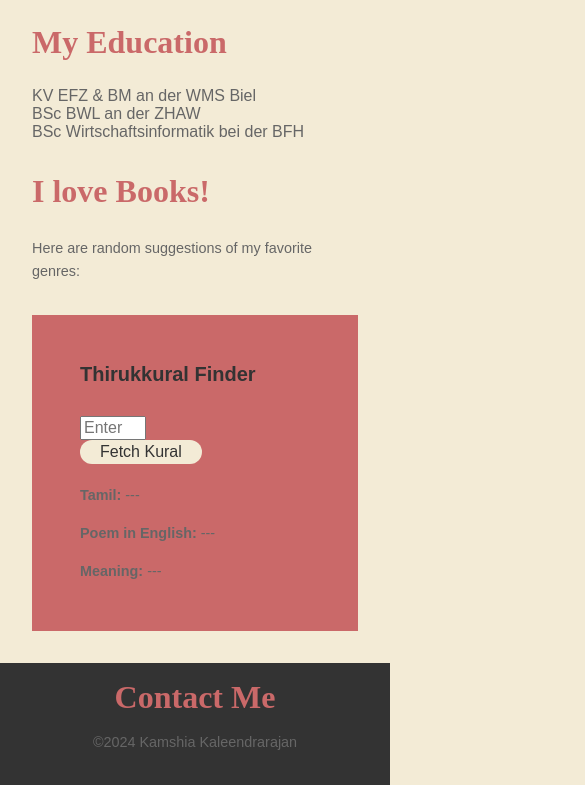
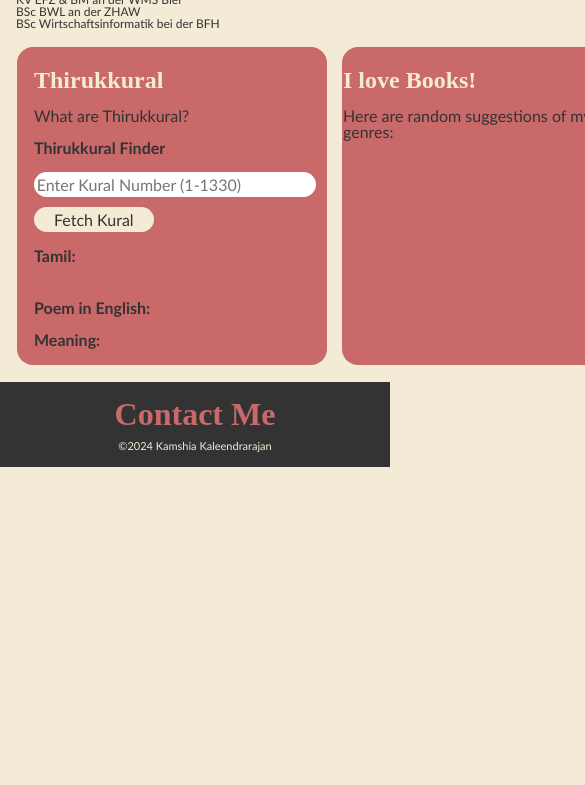
Before and after one commit to kamshia7/portfolio-page-EWEB-KK, a website: page index.html in a window 390 px wide. Shown: the part 730-1515 px from the top of the page, 585 px wide, since content can reach past the window. After the commit the page ends 1197 px from the top, so only its background shows below. Drawn offline with Linux system fonts and the light colour scheme.

Commit message:
css überarbeitet (noch in bereinigung)

```diff
--- a/index.html
+++ b/index.html
@@ -48,45 +48,49 @@
         <div>BSc Wirtschaftsinformatik bei der BFH</div>
       </div>
      </section>
-     <!--API Sections-->
-     <!--Books-->
-     <section>
-      <div>
-        <h1>I love Books!</h1>
-        <p>Here are random suggestions of my favorite genres:</p>
+     <!--Interests-->
+     <section id="Interests">
+      <div class="main-container">
+
+        <!-- Thirukkural Finder -->
+        <div class="main-item">
+          <section>
+            <h2>Thirukkural</h2>
+            <p>What are Thirukkural?</p>
+            <h3>Thirukkural Finder</h3>
+            <input type="number" id="kuralNumberInput" placeholder="Enter Kural Number (1-1330)">
+            <button class="submitBtn">Fetch Kural</button>
+            <div id="result">
+              <p><strong>Tamil:</strong>
+                <br><span id="tamilResultLine1"></span></p>
+                <br><span id="tamilResultLine2"></span></p>
+              <p><strong>Poem in English:</strong>
+                <br><span id="englishResult"></span></p>
+              <p><strong>Meaning:</strong>
+                <br><span id="englishMeaning"></span></p>
+            </div>
+          </section>
+        </div>
+
+        <!-- Books Section -->
+        <div class="main-item">
+          <h2>I love Books!</h2>
+          <p>Here are random suggestions of my favorite genres:</p>
+        </div>
+
       </div>
-     </section>
-     <!--Thirukkurral-->
-     <section class="main-box">
-      <section id="kuralSection">
-        <h3>Thirukkural Finder</h3>
-
-        <input type="number" id="kuralNumberInput" placeholder="Enter Kural Number (1-1330)">
-        <button class="submitBtn">Fetch Kural</button>
-
-        <div class="bottomDiv"></div>
-
-        <div id="result">
-          <p><strong>Tamil:</strong> <span id="tamilResult">---</span></p>
-          <p><strong>Poem in English:</strong> <span id="englishResult">---</span></p>
-          <p><strong>Meaning:</strong> <span id="englishMeaning">---</span></p>
-        </div>
-      </section>
     </section>
-
 
     <script src="script.js"></script>
 
-
-     </section>
      <!--Footer-->
      <footer>
       <div class="subheading">Contact Me</div>
       <div>
         <!--Logos zu Mail, LinkedIn, GitHub-->
       </div>
-      <div>
-        <p>©2024 Kamshia Kaleendrarajan</p>
+      <div class="copyright">
+        ©2024 Kamshia Kaleendrarajan
       </div>
      </footer>
   </body>
--- a/script.js
+++ b/script.js
@@ -1,6 +1,7 @@
 // Selektiere die relevanten Elemente
 const submitBtn = document.querySelector(".submitBtn");
-const tamilResult = document.getElementById("tamilResult");
+const tamilResultLine1 = document.getElementById("tamilResultLine1");
+const tamilResultLine2 = document.getElementById("tamilResultLine2");
 const englishResult = document.getElementById("englishResult");
 const englishMeaning = document.getElementById("englishMeaning");
 
@@ -27,7 +28,8 @@ submitBtn.addEventListener("click", async () => {
     console.log("Kural Data:", data);
 
     // Anzeige der originalen Daten
-    tamilResult.textContent = `${data.line1} ${data.line2}`;
+    tamilResultLine1.textContent = `${data.line1}`;
+    tamilResultLine2.textContent = `${data.line2}`;
     englishResult.textContent = data.translation;
     englishMeaning.textContent = data.en;
   } catch (error) {
--- a/style.css
+++ b/style.css
@@ -1,134 +1,27 @@
 body {
-  font-family: Arial, sans-serif;
+  font-family: "Gill Sans", "Gill Sans MT", Calibri, "Trebuchet MS", sans-serif;
+  font-size: 12px;
   margin: 0;
   padding: 0;
   background-color: #f3ebd6;
-  color: #666;
+  color: #333;
+  line-height: 1;
 }
 
 header {
   text-align: center;
   background-color: #ca6969;
   color: #f3ebd6;
-  padding: 1rem;
+  padding: 16px;
 }
 
 section {
-  margin: 2rem;
-}
-
-/*Buttons*/
-button {
-  font-family: Arial, sans-serif;
-  font-size: 1rem;
-  background-color: #f3ebd6;
-  color: #333;
-  padding: 3px 20px; /* Innenabstand */
-  border: none; /* Keine Umrandung */
-  border-radius: 1rem; /* Abgerundete Ecken */
-  cursor: pointer; /* Mauszeiger als Hand */
-  transition: background-color 0.3s ease; /* Sanfte Übergang beim Hover */
-}
-
-button:hover {
-  background-color: #666;
-}
-
-.submitBtn {
-  font-family: Arial, sans-serif;
-  font-size: 1rem;
-
-  background-color: #f3ebd6;
-  color: #333;
-  padding: 3px 20px;
-  border: none;
-  border-radius: 1rem;
-  cursor: pointer;
-  display: block;
-}
-
-.submitBtn:hover {
-  background-color: #666;
-}
-
-#thirukku ral-section {
-  max-width: 800px;
-  margin: 50px auto;
-  padding: 20px;
-  background-color: white;
-  border-radius: 8px;
-  box-shadow: 0 4px 10px rgba(0, 0, 0, 0.1);
-}
-
-#result {
-  margin-top: 20px;
-  font-size: 18px;
-}
-
-input {
-  font-family: Arial, sans-serif;
-  padding: 1;
-  width: 25%;
-  font-size: 1rem;
-  margin-top: 20px;
-}
-
-.bottomDiv {
-  margin-top: 20px;
-  font-size: 18px;
-}
-
-.kuralDisplay {
-  display: flex;
-  justify-content: space-between;
-  margin-top: 20px;
-}
-
-.tamilKural,
-.englishKural {
-  width: 48%;
-}
-
-.tamilTitle,
-.englishTitle {
-  font-weight: bold;
-}
-
-.tamilMeaningHeading,
-.englishMeaningHeading {
-  font-weight: bold;
-  margin-top: 10px;
-}
-
-.tamilline,
-.englishMeaning {
-  margin-top: 5px;
-}
-
-.main-box {
-  text-align: left;
-  padding: 1rem;
-  background-color: #ca6969;
-  color: #333;
-  align-items: left;
-}
-
-#text-box {
-  font-size: 1rem;
-  color: #333;
-  line-height: 1.6; /* Abstand zwischen Zeilen */
-  margin-bottom: 15px;
-}
-
-#projects {
-  display: flex;
-  flex-wrap: wrap;
-  gap: 1rem;
+  margin: 16px;
 }
 
 footer {
   text-align: center;
-  padding: 1rem;
+  padding: 16px;
   background-color: #333;
   color: #fff;
   align-items: center;
@@ -141,39 +34,53 @@ footer {
 /* Standard-Stil für Überschriften */
 h1 {
   font-family: "Times New Roman", Times, serif;
-  font-size: 2.5rem;
+  font-size: 32px;
   font-weight: bolder;
   color: #ca6969;
-  text-align: left; /* Zentrierung */
+  text-align: left;
 }
 
 h2 {
   font-family: "Times New Roman", Times, serif;
-  font-size: 2.5rem;
+  font-size: 24px;
   font-weight: bold;
   color: #f3ebd6;
   margin-bottom: 10px;
 }
 
 h3 {
-  font-family: Arial, sans-serif;
-  font-size: 1.25rem;
+  font-family: "Gill Sans", "Gill Sans MT", Calibri, "Trebuchet MS", sans-serif;
+  font-size: 16px;
   font-weight: bold;
   color: #333;
-  margin-bottom: 10px;
 }
 
 p {
-  font-size: 1rem;
-  color: #666;
-  line-height: 1.6; /* Abstand zwischen Zeilen */
-  margin-bottom: 15px;
+  font-family: "Gill Sans", "Gill Sans MT", Calibri, "Trebuchet MS", sans-serif;
+  font-size: 12px;
+  color: #333;
+  line-height: 1; /* Abstand zwischen Zeilen */
+  margin-bottom: 0;
+}
+
+div {
+  font-family: "Gill Sans", "Gill Sans MT", Calibri, "Trebuchet MS", sans-serif;
+  font-size: 12px;
+  color: #333;
+  line-height: 1; /* Abstand zwischen Zeilen */
+  margin-bottom: 0;
+}
+
+span {
+  font-family: "Gill Sans", "Gill Sans MT", Calibri, "Trebuchet MS", sans-serif;
+  font-size: 12px;
+  line-height: 0%;
 }
 
 /* Individuelle Stile für verschiedene Bereiche */
 .header-title {
   font-family: "Times New Roman", Times, serif;
-  font-size: 3rem;
+  font-size: 48px;
   font-weight: bolder;
   color: #f3ebd6;
 }
@@ -181,32 +88,31 @@ p {
 /*for Footer*/
 .subheading {
   font-family: "Times New Roman", Times, serif;
-  font-size: 2rem;
+  font-size: 32px;
   font-weight: bolder;
   color: #ca6969;
 }
 
-.highlight-text {
-  font-size: 1rem;
-  font-weight: bold;
-  color: #ff9800;
-  background-color: #ffecb3; /* Hintergrundfarbe */
-  padding: 5px 10px;
-  border-radius: 5px;
+.copyright {
+  /*Footer*/
+  font-family: "Gill Sans", "Gill Sans MT", Calibri, "Trebuchet MS", sans-serif;
+  font-size: 11px;
+  color: #f3ebd6;
+  margin-top: 3%;
 }
 
 /* Responsive Schriftgrößen */
 @media (max-width: 768px) {
   h1 {
-    font-size: 2rem;
+    font-size: 32px;
   }
 
   h2 {
-    font-size: 1.5rem;
+    font-size: 24px;
   }
 
   p {
-    font-size: 0.9rem;
+    font-size: 16px;
   }
 }
 
@@ -251,9 +157,85 @@ p {
   object-fit: cover; /* Das Bild bleibt proportional */
 }
 
-/* ============================= */
-/* Utility Classes               */
-/* ============================= */
-.center {
-  text-align: center;
+/*Header-Section*/
+
+/*Interests-Section*/
+.main-container {
+  display: grid;
+  grid-template-columns: repeat(2, minmax(310px, 1fr));
+  gap: 15px;
+  padding: 1px;
 }
+
+.main-item {
+  padding: 1px;
+  background-color: #ca6969;
+  text-align: left;
+  border-radius: 16px;
+  box-sizing: border-box;
+  word-wrap: break-word;
+}
+
+@media (max-width: 1350px) and (min-width: 720px) {
+  .hobbys-container {
+    grid-template-columns: repeat(2, 1fr);
+  }
+}
+
+@media (max-width: 720px) {
+  .hobbys-container {
+    grid-template-columns: 1fr;
+  }
+}
+
+/*Buttons*/
+button {
+  font-family: "Gill Sans", "Gill Sans MT", Calibri, "Trebuchet MS", sans-serif;
+  font-size: 16px;
+  background-color: #f3ebd6;
+  color: #333;
+  padding: 3px 20px; /* Innenabstand */
+  border: none; /* Keine Umrandung */
+  border-radius: 16px; /* Abgerundete Ecken */
+  cursor: pointer; /* Mauszeiger als Hand */
+  transition: background-color 0.3s ease; /* Sanfte Übergang beim Hover */
+}
+
+button:hover {
+  background-color: #666;
+}
+
+.submitBtn {
+  font-family: "Gill Sans", "Gill Sans MT", Calibri, "Trebuchet MS", sans-serif;
+  font-size: 16px;
+
+  background-color: #f3ebd6;
+  color: #333;
+  padding: 3px 20px;
+  border: none;
+  border-radius: 16px;
+  cursor: pointer;
+  display: block;
+  margin-top: 10px;
+}
+
+.submitBtn:hover {
+  background-color: #666;
+}
+
+/*Thrukkural*/
+
+#result {
+  font-family: "Gill Sans", "Gill Sans MT", Calibri, "Trebuchet MS", sans-serif;
+  font-size: 20px;
+}
+
+input {
+  font-family: "Gill Sans", "Gill Sans MT", Calibri, "Trebuchet MS", sans-serif;
+  padding: 1%;
+  width: 100%;
+  font-size: 16px;
+  border: none;
+  border-radius: 16px;
+  margin-top: 0;
+}
```
